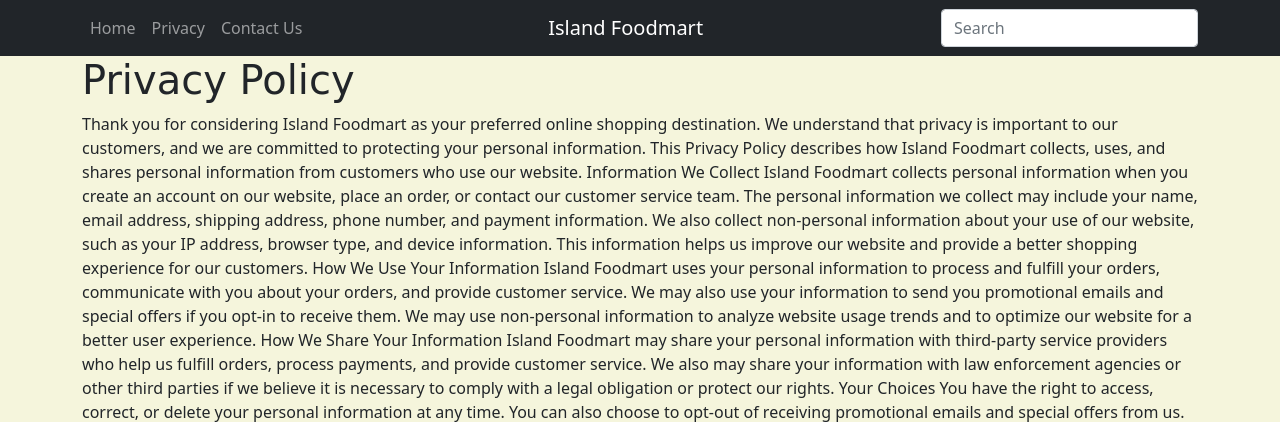
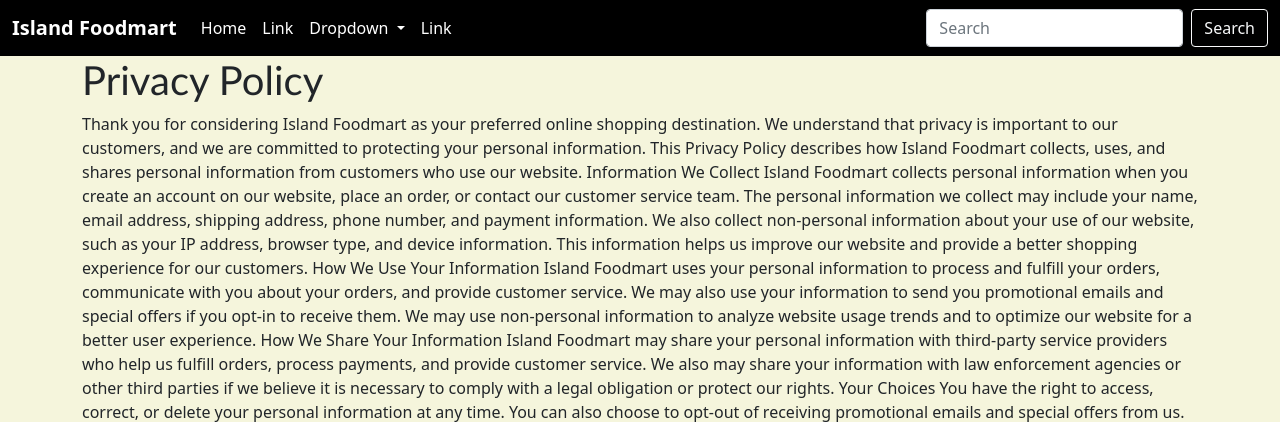
Before and after one commit to Sujal-Chand/IslandFoodmart, an ASP.NET Core app: page /Home/Privacy in a window 1280 px wide. Shown: the top 422 px of the page. Run offline with ASP.NET Core 8, Linux system fonts and the light colour scheme; style sheets or scripts are compiled from the project's sources.

Commit message:
Fixed nav bar

```diff
--- a/IslandFoodmart/Views/Shared/_Layout.cshtml
+++ b/IslandFoodmart/Views/Shared/_Layout.cshtml
@@ -9,32 +9,78 @@
     <link rel="stylesheet" href="~/IslandFoodmart.styles.css" asp-append-version="true" />
 </head>
 <body>
-    <nav class="navbar navbar-expand-lg navbar-dark bg-dark">
-        <div class="container d-flex">
-
-        <button class="navbar-toggler" type="button" data-toggle="collapse" data-target="#navbarNav" aria-controls="navbarNav" aria-expanded="false" aria-label="Toggle navigation">
+    <nav class="navbar navbar-expand-lg navbar-dark" style="background-color: black;">
+        <div class="container-fluid">
+            <a class="navbar-brand fw-bold" href="#">Island Foodmart</a>
+            <button class="navbar-toggler" type="button" data-bs-toggle="collapse" data-bs-target="#navbarSupportedContent" aria-controls="navbarSupportedContent" aria-expanded="false" aria-label="Toggle navigation">
                 <span class="navbar-toggler-icon"></span>
             </button>
-        <div class="collapse navbar-collapse" id="navbarNav">
-            <ul class="navbar-nav">
+            <div class="collapse navbar-collapse" id="navbarSupportedContent">
+                <ul class="navbar-nav me-auto mb-2 mb-lg-0">
                     <li class="nav-item">
-                    <a class="nav-link" asp-area="" asp-controller="Home" asp-action="Index">Home</a>
+                        <a class="nav-link" aria-current="page" href="#">Home</a>
                     </li>
                     <li class="nav-item">
-                    <a class="nav-link" asp-area="" asp-controller="Home" asp-action="Privacy">Privacy</a>
+                        <a class="nav-link" href="#">Link</a>
+                    </li>
+                    <li class="nav-item dropdown">
+                        <a class="nav-link dropdown-toggle" href="#" role="button" data-bs-toggle="dropdown" aria-expanded="false">
+                            Dropdown
+                        </a>
+                        <ul class="dropdown-menu">
+                            <li><a class="dropdown-item" href="#">Action</a></li>
+                            <li><a class="dropdown-item" href="#">Another action</a></li>
+                            <li>
+                                <hr class="dropdown-divider">
+                            </li>
+                            <li class="nav-item dropend">
+                                <a class="nav-link dropdown-toggle" href="#" role="button" data-bs-toggle="dropdown" aria-expanded="false">
+                                    Dropdown
+                                </a>
+                                <ul class="dropdown-menu">
+                                    <li><a class="dropdown-item" href="#">Action</a></li>
+                                    <li><a class="dropdown-item" href="#">Another action</a></li>
+                                    <li>
+                                        <hr class="dropdown-divider">
+                                    </li>
+                                    <li class="nav-item dropend">
+                                        <a class="nav-link dropdown-toggle" href="#" role="button" data-bs-toggle="dropdown" aria-expanded="false">
+                                            Dropdown
+                                        </a>
+                                        <ul class="dropdown-menu">
+                                            <li><a class="dropdown-item" href="#">Action</a></li>
+                                            <li><a class="dropdown-item" href="#">Another action</a></li>
+                                            <li>
+                                                <hr class="dropdown-divider">
+                                            </li>
+                                            <li class="nav-item dropend">
+                                                <a class="nav-link dropdown-toggle" href="#" role="button" data-bs-toggle="dropdown" aria-expanded="false">
+                                                    Dropdown
+                                                </a>
+                                                <ul class="dropdown-menu">
+                                                    <li><a class="dropdown-item" href="#">Action</a></li>
+                                                    <li><a class="dropdown-item" href="#">Another action</a></li>
+                                                    <li>
+                                                        <hr class="dropdown-divider">
+                                                    </li>
+                                                    <li><a class="dropdown-item" href="#">Something else here</a></li>
+                                                </ul>
+                                            </li>
+                                        </ul>
+                                    </li>
+                                </ul>
+                            </li>
+                        </ul>
                     </li>
                     <li class="nav-item">
-                    <a class="nav-link" asp-area="" asp-controller="Home" asp-action="ContactUs">Contact Us</a>
+                        <a class="nav-link">Link</a>
                     </li>
-
                 </ul>
-                <a class="navbar-brand  mx-auto justify-content-center" asp-area="" asp-controller="Home" asp-action="Index">Island Foodmart</a>
+                <form class="d-flex" role="search">
+                    <input class="form-control me-2" type="search" placeholder="Search" aria-label="Search">
+                    <button class="btn btn-outline-light" type="submit">Search</button>
+                </form>
             </div>
-            <form class="navbar-form" action="/action_page.php">
-                <div class="form-group">
-                    <input type="text" class="form-control d-flex justify-content-center" placeholder="Search">
-                </div>
-            </form>
         </div>
     </nav>
     <!--
--- a/IslandFoodmart/Views/Shared/_Layout.cshtml.css
+++ b/IslandFoodmart/Views/Shared/_Layout.cshtml.css
@@ -1,3 +1,35 @@
+
+.navbar-nav .nav-link {
+  color: #fff;
+}
+.dropend .dropdown-toggle {
+  color: salmon;
+  margin-left: 1em;
+}
+.dropdown-item:hover {
+  background-color: lightsalmon;
+  color: #fff;
+}
+.dropdown .dropdown-menu {
+  display: none;
+}
+.dropdown:hover > .dropdown-menu,
+.dropend:hover > .dropdown-menu {
+  display: block;
+  margin-top: 0.125em;
+  margin-left: 0.125em;
+}
+@media screen and (min-width: 769px) {
+  .dropend:hover > .dropdown-menu {
+    position: absolute;
+    top: 0;
+    left: 100%;
+  }
+  .dropend .dropdown-toggle {
+    margin-left: 0.5em;
+  }
+}
+
 /* Please see documentation at https://docs.microsoft.com/aspnet/core/client-side/bundling-and-minification
 for details on configuring this project to bundle and minify static web assets.
 
--- a/IslandFoodmart/wwwroot/css/site.css
+++ b/IslandFoodmart/wwwroot/css/site.css
@@ -77,5 +77,5 @@
 }
 
 h1 {
-    font-family: 'Comic Sans MS';
+    font-family: Calibri;
 }
```
Also changed, not shown: IslandFoodmart/wwwroot/lib/Logo_Blender.svg.png (added), IslandFoodmart/wwwroot/lib/download.png (added). Lines whose indentation alone changed are shown as unchanged.
